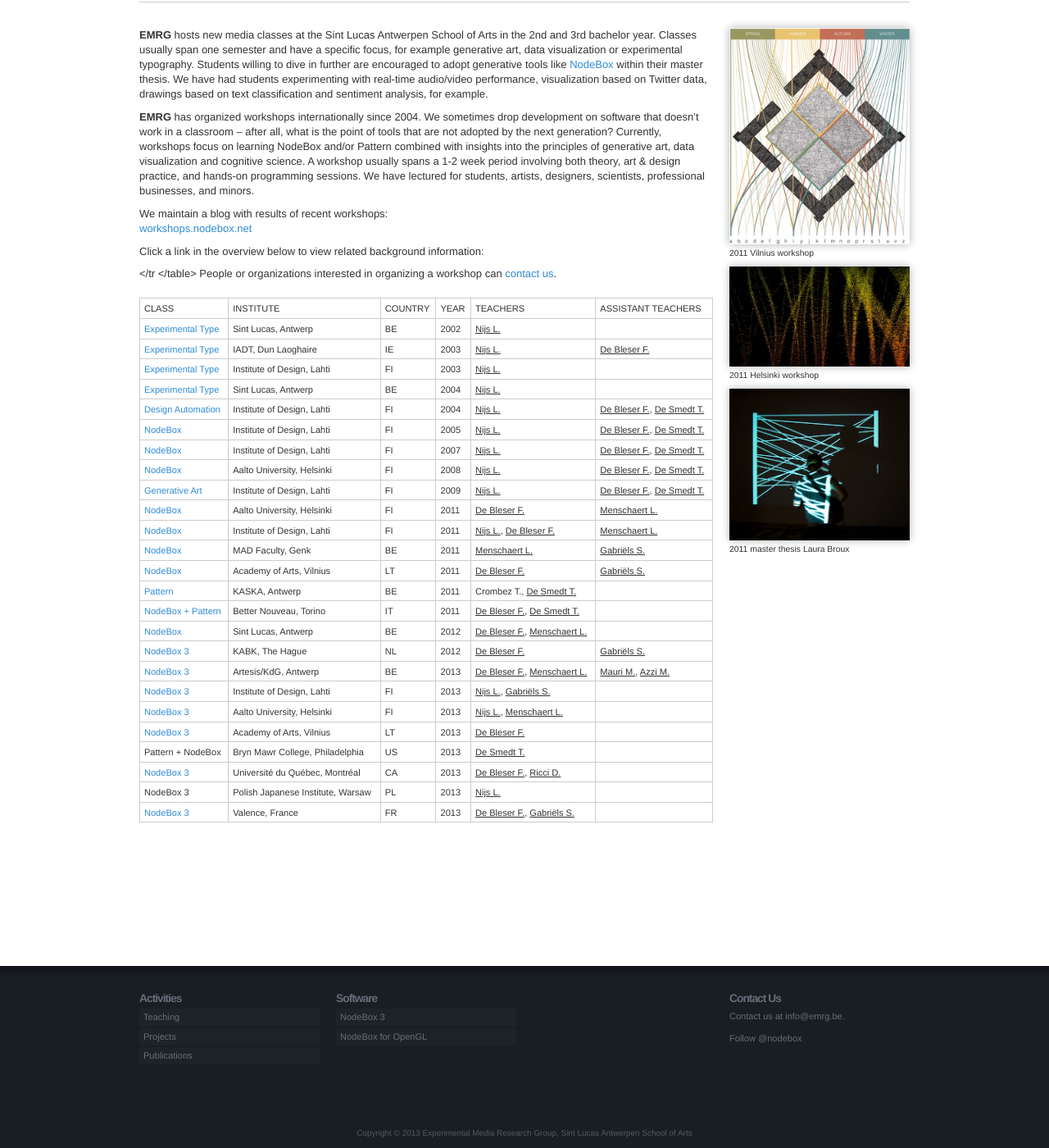
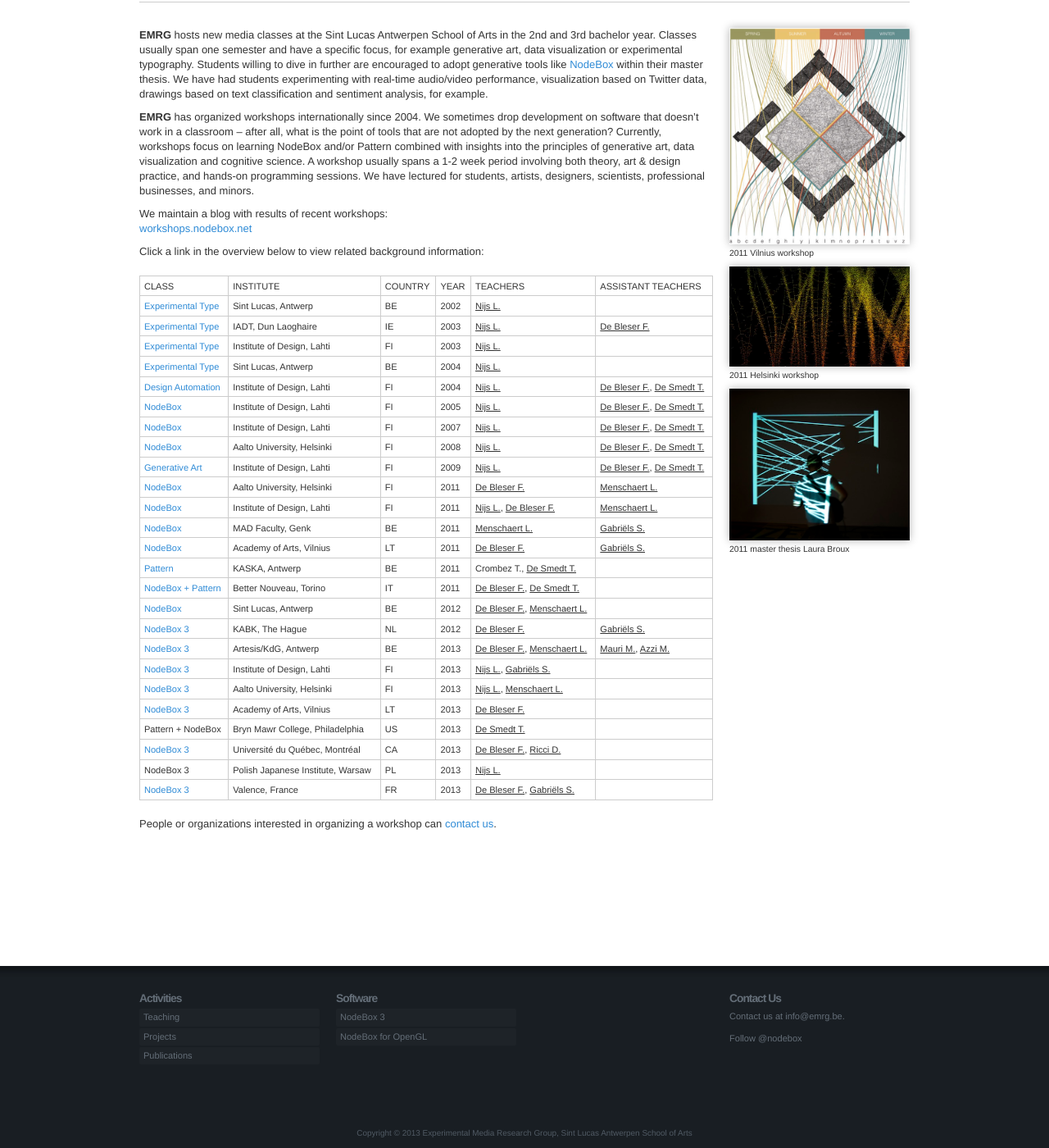
Before and after one commit to nodebox/emrg.be, a Jekyll site: the page built from teaching/index.md, in a window 1280 px wide and 1400 px high, scrolled down 359 px. Shown: the whole window at 82% size. Built offline with Jekyll 4.4.1, drawn with Linux system fonts in a browser that asks for light colours; nearby versions of some CDN libraries; comment, search, counter and statistics services are not loaded.

Commit message:
corrected html in teaching page
missing bracket was added

```diff
--- a/teaching/index.md
+++ b/teaching/index.md
@@ -224,7 +224,7 @@ Click a link in the overview below to view related background information:
 		<td data-title="Year">2013</td>
 		<td data-title="Teachers"><a href="../people/frederik-de-bleser.html" class="author">De Bleser F.</a>, <a href="../people/stefan-gabriels.html" class="author">Gabriëls S.</a></td>
 		<td data-title="&nbsp;"></td>
-	</tr
+	</tr>
 </table>
 
 
```
